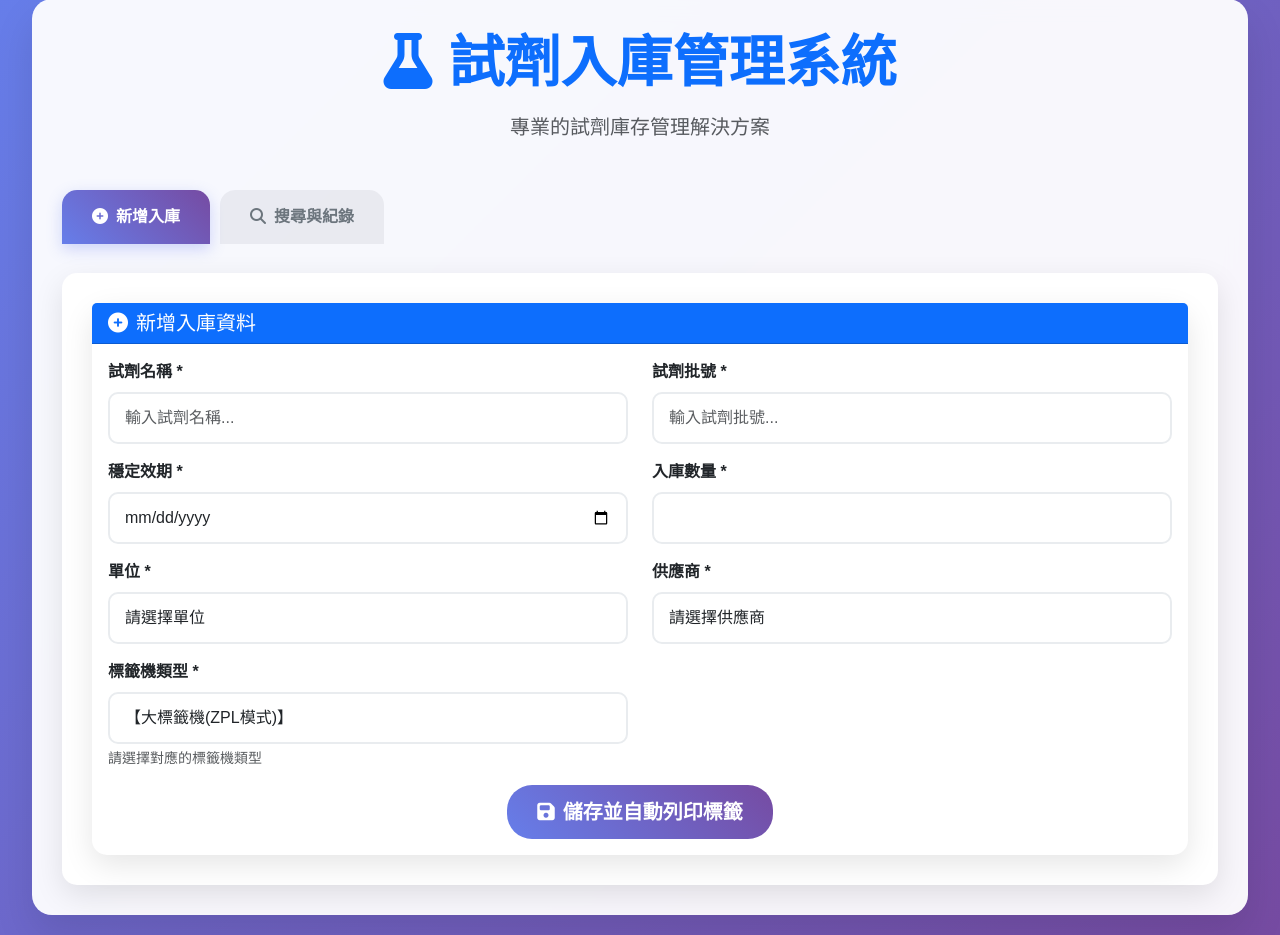
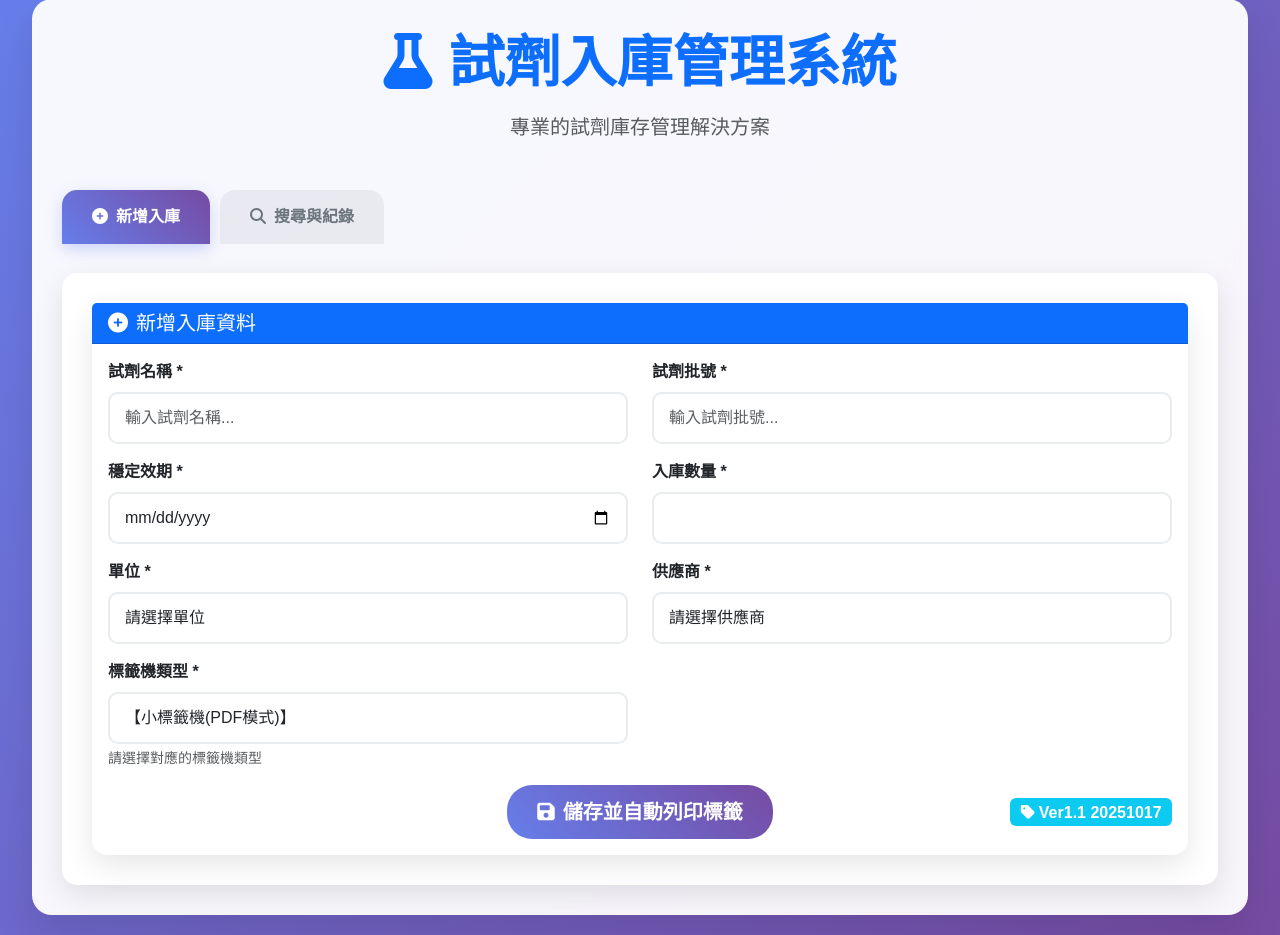
Before and after one commit to hsutumbler/RStorage_LotCheck, a Flask app: page / in a window 1280 px wide. Shown: the part 21-956 px from the top of the page. Run offline with Flask 3, Linux system fonts and the light colour scheme; data comes from the database, SQL or seed files in the repository; some libraries are stand-ins or nearby versions.

```diff
--- a/simple_app.py
+++ b/simple_app.py
@@ -146,12 +146,9 @@ def add_entry():
 
         print(f"成功新增記錄: {entry.id}")
 
-        # 獲取標籤機類型參數
-        printer_type = data.get('printer_type', 'zpl')  # 預設為ZPL模式
-
-        # 自動列印標籤
+        # 自動列印標籤（只使用PDF模式）
         if data.get('print_labels', True):  # 預設會列印
-            labels_printed = generate_and_print_labels(entry, entry.quantity, False, printer_type)
+            labels_printed = generate_pdf_labels(entry, entry.quantity, False)
             print(f"已列印 {labels_printed} 張標籤")
 
         return jsonify({
@@ -190,12 +187,9 @@ def confirm_entry():
 
         print(f"成功新增新批號記錄: {entry.id}")
 
-        # 獲取標籤機類型參數
-        printer_type = data.get('printer_type', 'zpl')  # 預設為ZPL模式
-
-        # 自動列印標籤
+        # 自動列印標籤（只使用PDF模式）
         if data.get('print_labels', True):  # 預設會列印
-            labels_printed = generate_and_print_labels(entry, entry.quantity, True, printer_type)
+            labels_printed = generate_pdf_labels(entry, entry.quantity, True)
             print(f"已列印 {labels_printed} 張新批號標籤")
 
         return jsonify({
@@ -1016,7 +1010,7 @@ def print_direct(entry_id):
         data = request.json
         quantity = data.get('quantity', entry.quantity)
         is_new_batch = data.get('is_new_batch', False)
-        printer_type = data.get('printer_type', 'zpl')  # 預設為ZPL模式
+        printer_type = data.get('printer_type', 'pdf')  # 預設為PDF模式
 
         # 如果前端沒有明確指定is_new_batch，則自動檢查
         if not is_new_batch:
@@ -1032,13 +1026,8 @@ def print_direct(entry_id):
 
         print(f"直接列印請求: 記錄ID {entry_id}, 數量 {quantity}, 新批號: {is_new_batch}, 標籤機類型: {printer_type}")
 
-        # 根據印表機類型選擇列印方式
-        if printer_type == "pdf":
-            # PDF模式：使用原本的直接列印邏輯
-            labels_printed = print_pdf_direct(entry, quantity, is_new_batch)
-        else:
-            # ZPL模式：使用統一的列印函數
-            labels_printed = generate_and_print_labels(entry, quantity, is_new_batch, printer_type)
+        # 直接列印（只使用PDF模式）
+        labels_printed = print_pdf_direct(entry, quantity, is_new_batch)
 
         return jsonify({
             'success': True,
--- a/templates/index.html
+++ b/templates/index.html
@@ -307,17 +307,19 @@
                                     <div class="col-md-6 mb-3">
                                         <label for="printerType" class="form-label fw-bold">標籤機類型 *</label>
                                         <select class="form-control" id="printerType" required>
-                                            <option value="zpl">【大標籤機(ZPL模式)】</option>
                                             <option value="pdf">【小標籤機(PDF模式)】</option>
                                         </select>
                                         <div class="form-text">請選擇對應的標籤機類型</div>
                         </div>
                     </div>
 
-                               <div class="text-center">
+                               <div class="d-flex justify-content-center align-items-center position-relative">
                                    <button type="submit" class="btn btn-primary btn-lg">
                                       <i class="fas fa-save me-2"></i>儲存並自動列印標籤
                                    </button>
+                                   <span class="badge bg-info fs-6 position-absolute end-0">
+                                       <i class="fas fa-tag me-1"></i>Ver1.1 20251017
+                                   </span>
                                </div>
                             </form>
                         </div>
@@ -418,7 +420,6 @@
     </div>
 
 
-
     <!-- 成功提示模態框 -->
     <div class="modal fade" id="successModal" tabindex="-1">
         <div class="modal-dialog">
@@ -510,7 +511,6 @@
                     <div class="mb-3">
                         <label for="printPrinterType" class="form-label fw-bold">標籤機類型：</label>
                         <select class="form-control" id="printPrinterType" required>
-                            <option value="zpl">【大標籤機(ZPL模式)】</option>
                             <option value="pdf">【小標籤機(PDF模式)】</option>
                         </select>
                     </div>
@@ -1217,7 +1217,7 @@ document.addEventListener('DOMContentLoaded', function() {
         // 確認列印
         async function confirmPrint() {
             const quantity = parseInt(document.getElementById('printQuantity').value);
-            const printerType = document.getElementById('printPrinterType').value;
+             const printerType = 'pdf';  // 固定使用PDF模式
             const entryId = window.currentPrintEntryId;
 
             if (quantity > 0) {
@@ -1308,7 +1308,7 @@ document.addEventListener('DOMContentLoaded', function() {
                  quantity: parseInt(document.getElementById('quantity').value),
                  unit: document.getElementById('unit').value === '其他' ? document.getElementById('unitOther').value : document.getElementById('unit').value,
                  supplier: document.getElementById('supplier').value === '其他' ? document.getElementById('supplierOther').value : document.getElementById('supplier').value,
-                 printer_type: document.getElementById('printerType').value
+                 printer_type: 'pdf'  // 固定使用PDF模式
              };
 
              try {
@@ -1380,7 +1380,7 @@ document.addEventListener('DOMContentLoaded', function() {
                  // 添加標籤機類型到待確認資料
                  const dataWithPrinterType = {
                      ...window.pendingEntryData,
-                     printer_type: document.getElementById('printerType').value
+                     printer_type: 'pdf'  // 固定使用PDF模式
                  };
 
                  const response = await fetch('/api/confirm-entry', {
@@ -1398,7 +1398,7 @@ document.addEventListener('DOMContentLoaded', function() {
 
                    // 入庫成功後，直接列印標籤（新批號）
                    if (result.entry_id) {
-                       const printerType = document.getElementById('printerType').value;
+                       const printerType = 'pdf';  // 固定使用PDF模式
                        await directPrintNewEntry(result.entry_id, window.pendingEntryData.quantity, result.is_new_batch || true, printerType);
                    }
 
```
